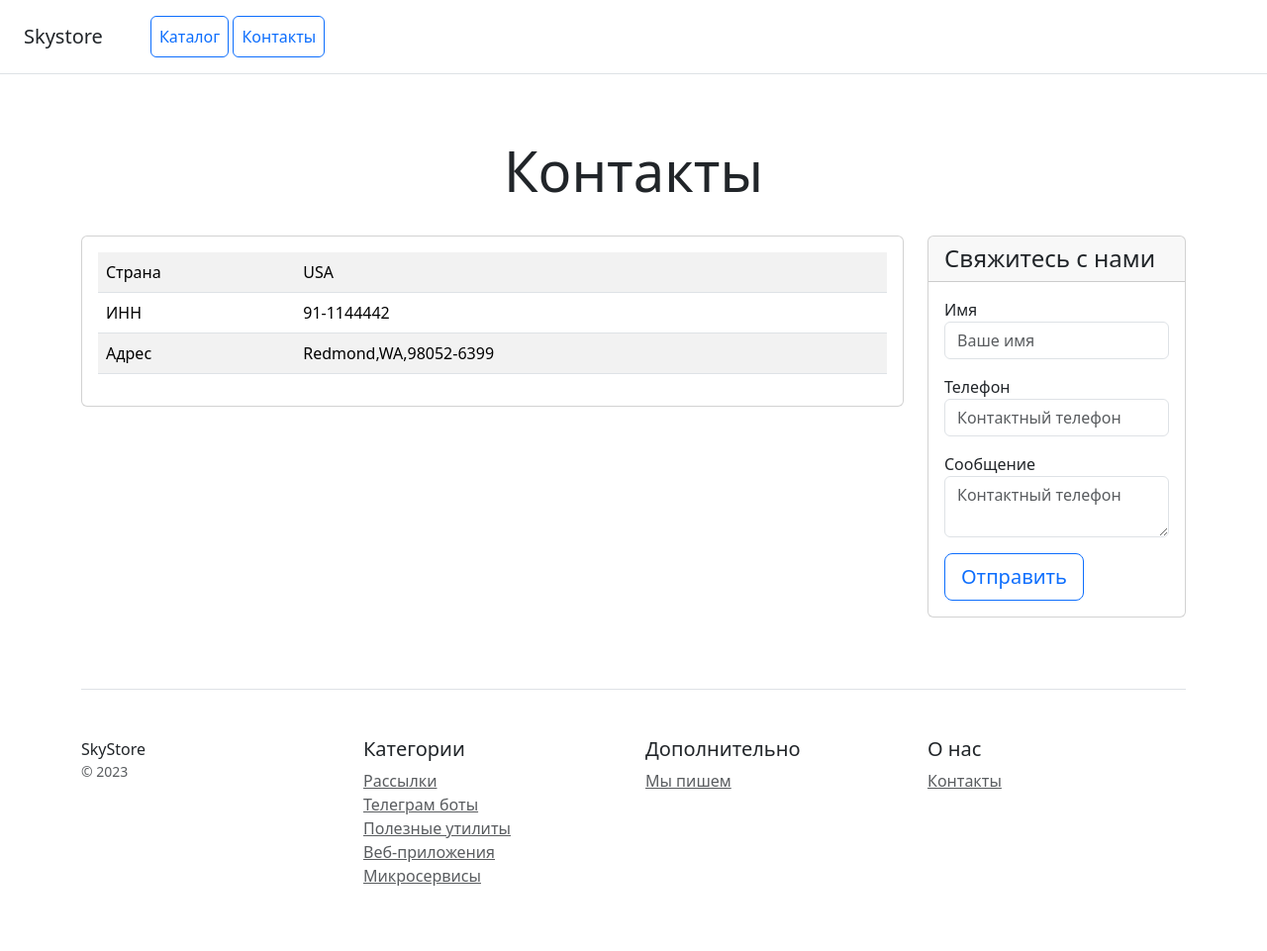
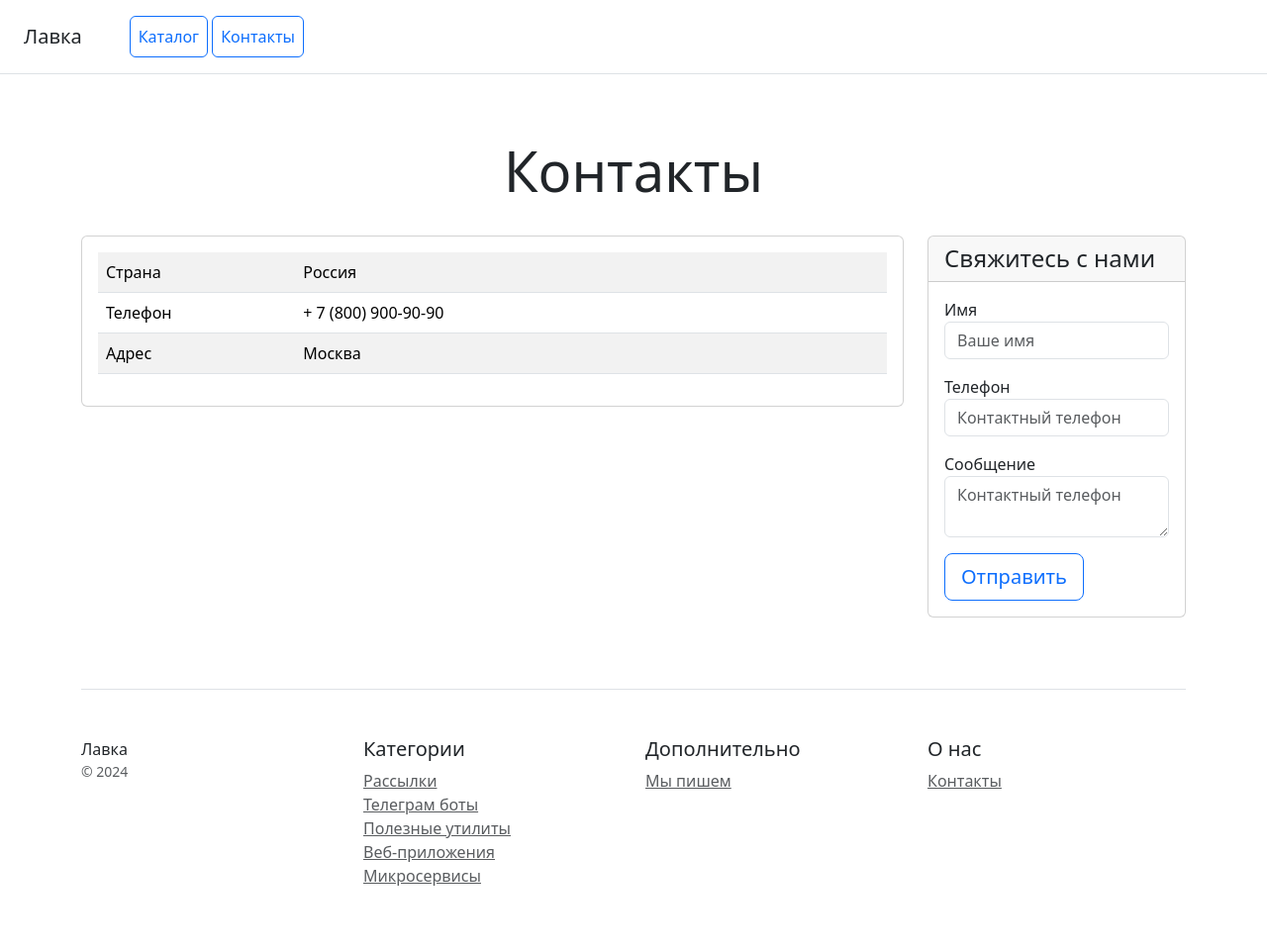
Before and after one commit to rslobolinsky/home_work_Django, a Django app: page /contacts/ in a window 1280 px wide. Shown: the whole page at 99% size. Run offline with Django 5.2, Linux system fonts and the light colour scheme.

Commit message:
add information

```diff
--- a/catalog/templates/catalog/contacts.html
+++ b/catalog/templates/catalog/contacts.html
@@ -3,12 +3,12 @@
 <head>
     <meta charset="utf-8">
     <meta name="viewport" content="width=device-width, initial-scale=1">
-    <title>Skystore</title>
+    <title>Лавка</title>
     <link href="https://cdn.jsdelivr.net/npm/bootstrap@5.3.2/dist/css/bootstrap.min.css" rel="stylesheet" integrity="sha384-T3c6CoIi6uLrA9TneNEoa7RxnatzjcDSCmG1MXxSR1GAsXEV/Dwwykc2MPK8M2HN" crossorigin="anonymous">
 </head>
 <body>
 <div class="d-flex flex-column flex-md-row align-items-center p-3 px-md-4 mb-3 bg-white border-bottom box-shadow">
-    <h5 class="my-0 mr-md-auto font-weight-normal">Skystore</h5>
+    <h5 class="my-0 mr-md-auto font-weight-normal">Лавка</h5>
     <nav class="ms-5">
         <a class="p-2 btn btn-outline-primary" href="/">Каталог</a>
         <a class="p-2 btn btn-outline-primary" href="/contacts/">Контакты</a>
@@ -27,15 +27,15 @@
                     <table class="table table-striped">
                         <tr>
                             <td class="w-25">Страна</td>
-                            <td>USA</td>
+                            <td>Россия</td>
                         </tr>
                         <tr>
-                            <td class="w-25">ИНН</td>
-                            <td>91-1144442</td>
+                            <td class="w-25">Телефон</td>
+                            <td>+ 7 (800) 900-90-90</td>
                         </tr>
                         <tr>
                             <td class="w-25">Адрес</td>
-                            <td>Redmond,WA,98052-6399</td>
+                            <td>Москва</td>
                         </tr>
                     </table>
                 </div>
@@ -71,8 +71,8 @@
     <footer class="pt-4 my-md-5 pt-md-5 border-top">
         <div class="row">
             <div class="col-12 col-md">
-                SkyStore
-                <small class="d-block mb-3 text-muted">&copy; 2023</small>
+                Лавка
+                <small class="d-block mb-3 text-muted">&copy; {% now 'Y' %}</small>
             </div>
             <div class="col-6 col-md">
                 <h5>Категории</h5>
```
Also changed, not shown: catalog/templates/catalog/home.html (+6 -7 lines).
